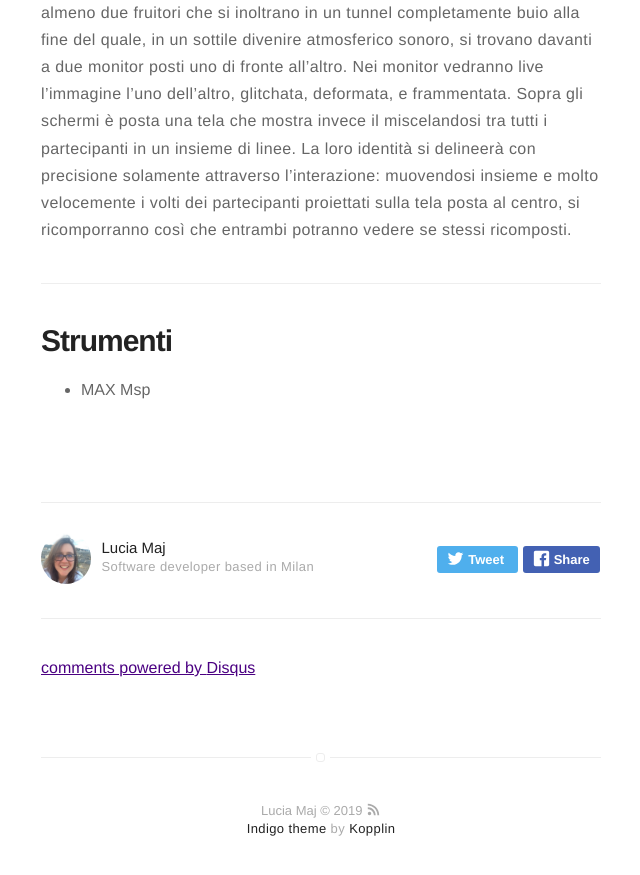
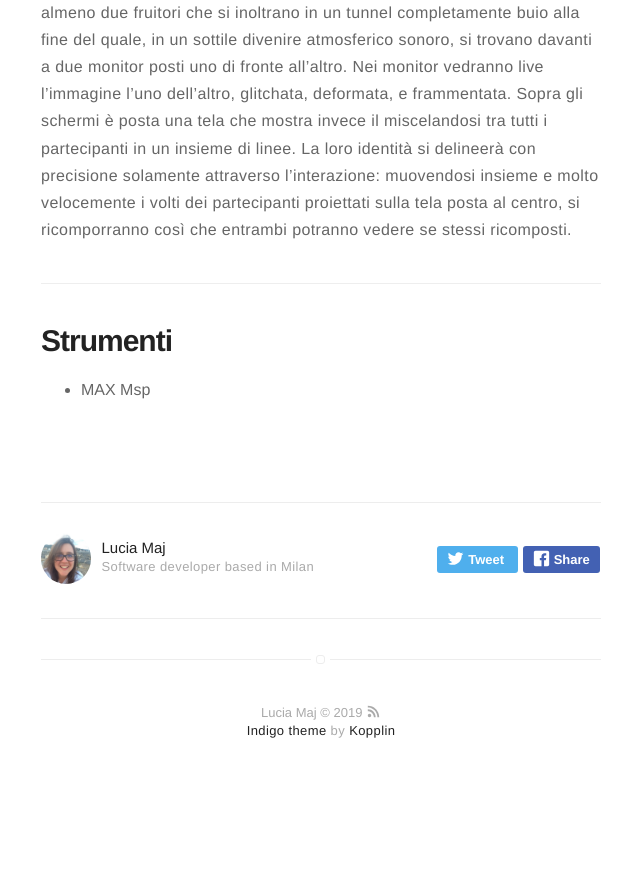
Before and after one commit to luciamaj/luciamaj-github.io, a Jekyll site: the page built from _posts/2016-01-23-another-vision.markdown, in a window 1280 px wide and 900 px high, scrolled down 1325 px. Shown: the top 875 px of the window, without its empty margins (319-959 px from the left). Built offline with Jekyll 4.4.1, drawn with Linux system fonts in a browser that asks for light colours; comment, search, counter and statistics services are not loaded; after the commit the page ends 2127 px from its top, so only the background shows below that; some of the changed lines change nothing that is shown.

Commit message:
comments disabled

```diff
--- a/_config.yml
+++ b/_config.yml
@@ -30,8 +30,8 @@ permalink: /:title/
 
 # if you don't want comments in your posts, leave categories empty
 disqus:
-  shortname: mydisqus # enter this from your disqus account
-  categories: [blog, project] # only show disqus for posts that have these categories
+  # shortname: mydisqus # enter this from your disqus account
+  # categories: [blog, project] # only show disqus for posts that have these categories
 
 # if you don't have any of social below, comment the line
 # facebook: myfacebook
```
Also changed, not shown: 7 other files.
